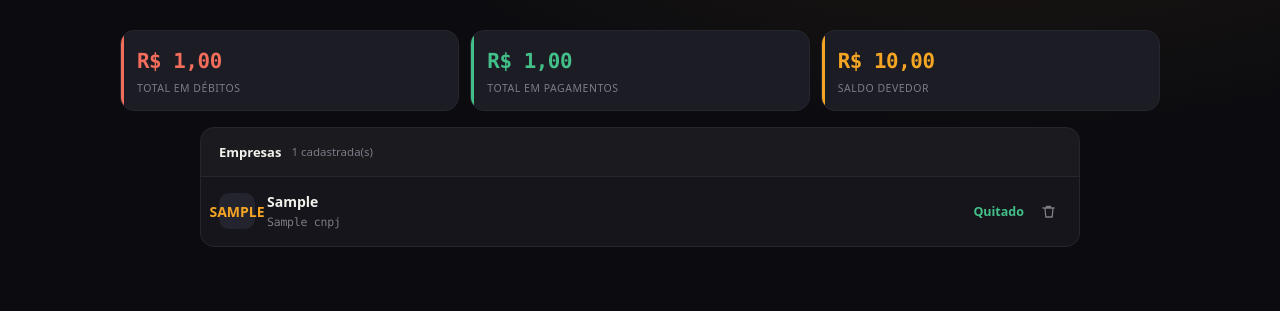
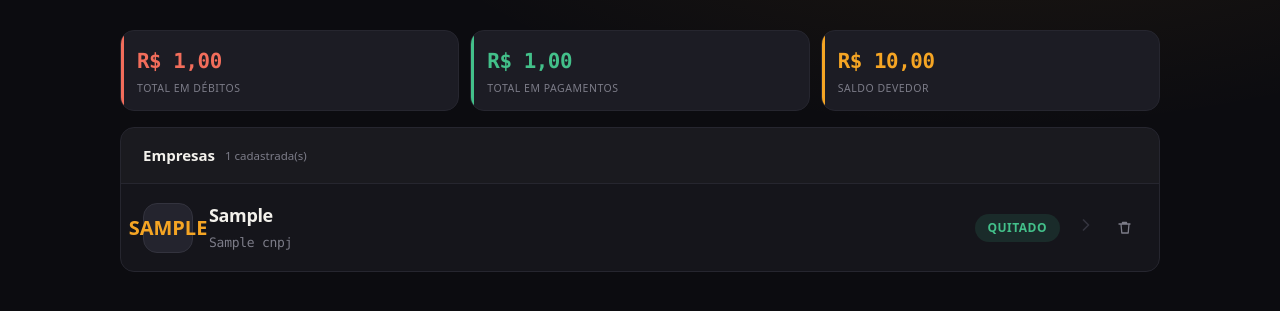
Before and after one commit to Danitinho/sistema-ferramentas, a Flask app: template templates/debitos/debitos_index.html in a window 1280 px wide. Shown: the part 118-429 px from the top of the page. Run offline with Flask 3, Linux system fonts and the light colour scheme; the visitor is signed in with stand-in values (Sample User, id 1); the template is opened without the code that fills it: most values are stand-ins (such as "Sample title", 1, 10 or a date in 2020).

Commit message:
Debitos/index: lista de empresas full-width e com mais destaque
Iguala a largura da lista aos cards de resumo (.full) e aumenta o
destaque: avatar maior, nome 18px, saldo 22px, badge de quitado,
chevron de afordancia e hover mais forte.

Co-Authored-By: Claude Opus 4.8 <noreply@anthropic.com>

```diff
--- a/templates/debitos/debitos_index.html
+++ b/templates/debitos/debitos_index.html
@@ -10,24 +10,41 @@
 {% block extra_head %}
 <style>
   .grid-stats { display: grid; grid-template-columns: repeat(3, 1fr); gap: 11px; margin-bottom: 16px; }
-  .empresa-row { display: flex; align-items: center; gap: 12px; padding: 14px 18px;
+
+  .empresas-card .card-head { padding: 16px 22px; }
+  .empresas-card .card-head .ttl { font-size: 15px; }
+
+  .empresa-row { display: flex; align-items: center; gap: 16px; padding: 18px 22px;
     border-bottom: 1px solid var(--line); transition: background .12s; }
   .empresa-row:last-child { border-bottom: none; }
   .empresa-row:hover { background: var(--surface-2); }
-  .empresa-link { flex: 1; display: flex; align-items: center; gap: 12px;
+  .empresa-link { flex: 1; display: flex; align-items: center; gap: 16px;
     text-decoration: none; color: inherit; min-width: 0; }
-  .empresa-av { width: 36px; height: 36px; border-radius: 10px; background: var(--surface-3);
+  .empresa-av { width: 50px; height: 50px; border-radius: 14px; background: var(--surface-3);
     color: var(--amber); display: flex; align-items: center; justify-content: center;
-    font-size: 14px; font-weight: 800; flex-shrink: 0; }
+    font-size: 20px; font-weight: 800; flex-shrink: 0; border: 1px solid var(--line-2);
+    transition: border-color .12s, background .12s; }
+  .empresa-row:hover .empresa-av { border-color: var(--amber-btn); background: var(--warning-bg); }
   .empresa-info { flex: 1; min-width: 0; }
-  .empresa-nome { display: block; font-weight: 650; font-size: 14px;
+  .empresa-nome { display: block; font-weight: 700; font-size: 18px; letter-spacing: -.02em;
     white-space: nowrap; overflow: hidden; text-overflow: ellipsis; transition: color .12s; }
   .empresa-link:hover .empresa-nome { color: var(--amber); }
-  .empresa-cnpj { display: block; font-size: 11.5px; color: var(--muted); margin-top: 1px; }
-  .saldo-tag { flex-shrink: 0; font-size: 12.5px; font-weight: 700; white-space: nowrap; text-align: right; }
-  .saldo-tag .v { display: block; }
-  .saldo-tag .l { display: block; font-size: 10px; font-weight: 600; color: var(--muted);
-    text-transform: uppercase; letter-spacing: .05em; }
+  .empresa-cnpj { display: block; font-size: 13px; color: var(--muted); margin-top: 3px; }
+
+  .saldo-tag { flex-shrink: 0; display: flex; flex-direction: column; align-items: flex-end; gap: 4px; }
+  .saldo-tag .v { font-size: 22px; font-weight: 800; white-space: nowrap; letter-spacing: -.02em; }
+  .saldo-tag .l { font-size: 10.5px; font-weight: 600; color: var(--muted);
+    text-transform: uppercase; letter-spacing: .06em; }
+  .saldo-quit { font-size: 12px; font-weight: 750; letter-spacing: .04em; text-transform: uppercase;
+    padding: 5px 13px; border-radius: 100px; background: var(--success-bg); color: var(--success); }
+  .empresa-chev { color: var(--line-2); flex-shrink: 0; transition: color .12s, transform .12s; }
+  .empresa-row:hover .empresa-chev { color: var(--amber); transform: translateX(2px); }
+
+  @media (max-width: 560px) {
+    .empresa-nome { font-size: 16px; }
+    .saldo-tag .v { font-size: 18px; }
+    .empresa-av { width: 44px; height: 44px; font-size: 18px; }
+  }
 </style>
 {% endblock %}
 
@@ -51,7 +68,7 @@
   </div>
 </div>
 
-<div class="card card-flush">
+<div class="card card-flush full empresas-card">
   <div class="card-head">
     <span class="ttl">Empresas</span>
     <span class="hint">{{ empresas | length }} cadastrada(s)</span>
@@ -70,9 +87,12 @@
         <span class="v num" style="color:var(--danger)">{{ e.saldo_devedor | brl }}</span>
         <span class="l">em aberto</span>
         {% else %}
-        <span class="v" style="color:var(--success)">Quitado</span>
+        <span class="saldo-quit">Quitado</span>
         {% if e.credito_disponivel > 0 %}<span class="l num">{{ e.credito_disponivel | brl }} livre</span>{% endif %}
         {% endif %}
+      </span>
+      <span class="empresa-chev">
+        <svg width="20" height="20" viewBox="0 0 24 24" fill="none" stroke="currentColor" stroke-width="2" stroke-linecap="round" stroke-linejoin="round"><path d="m9 18 6-6-6-6"/></svg>
       </span>
     </a>
     <button class="btn-lixo" onclick="excluirEmpresa('{{ e.cnpj }}', '{{ e.razao_social }}')" title="Excluir empresa">
```
